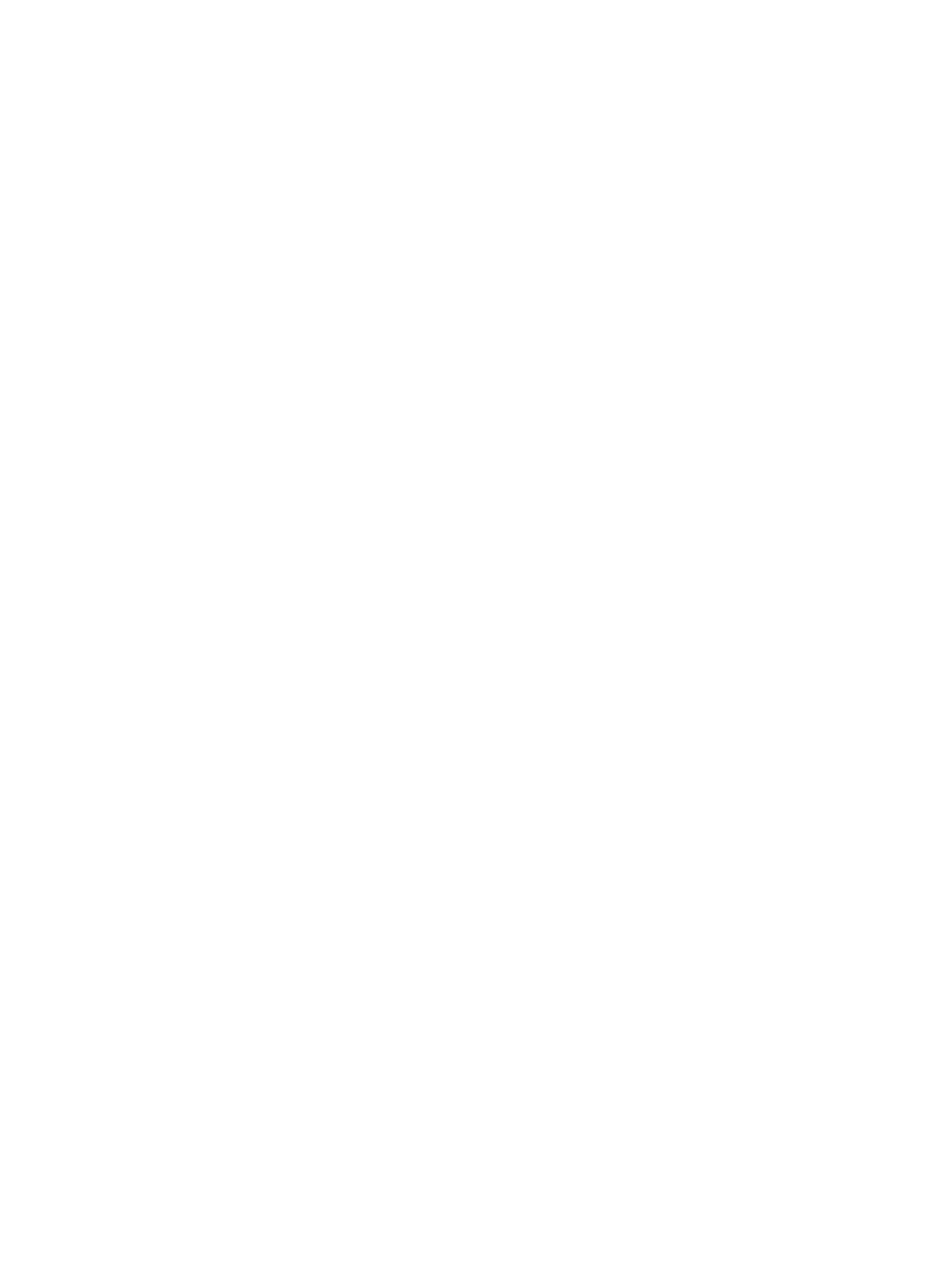
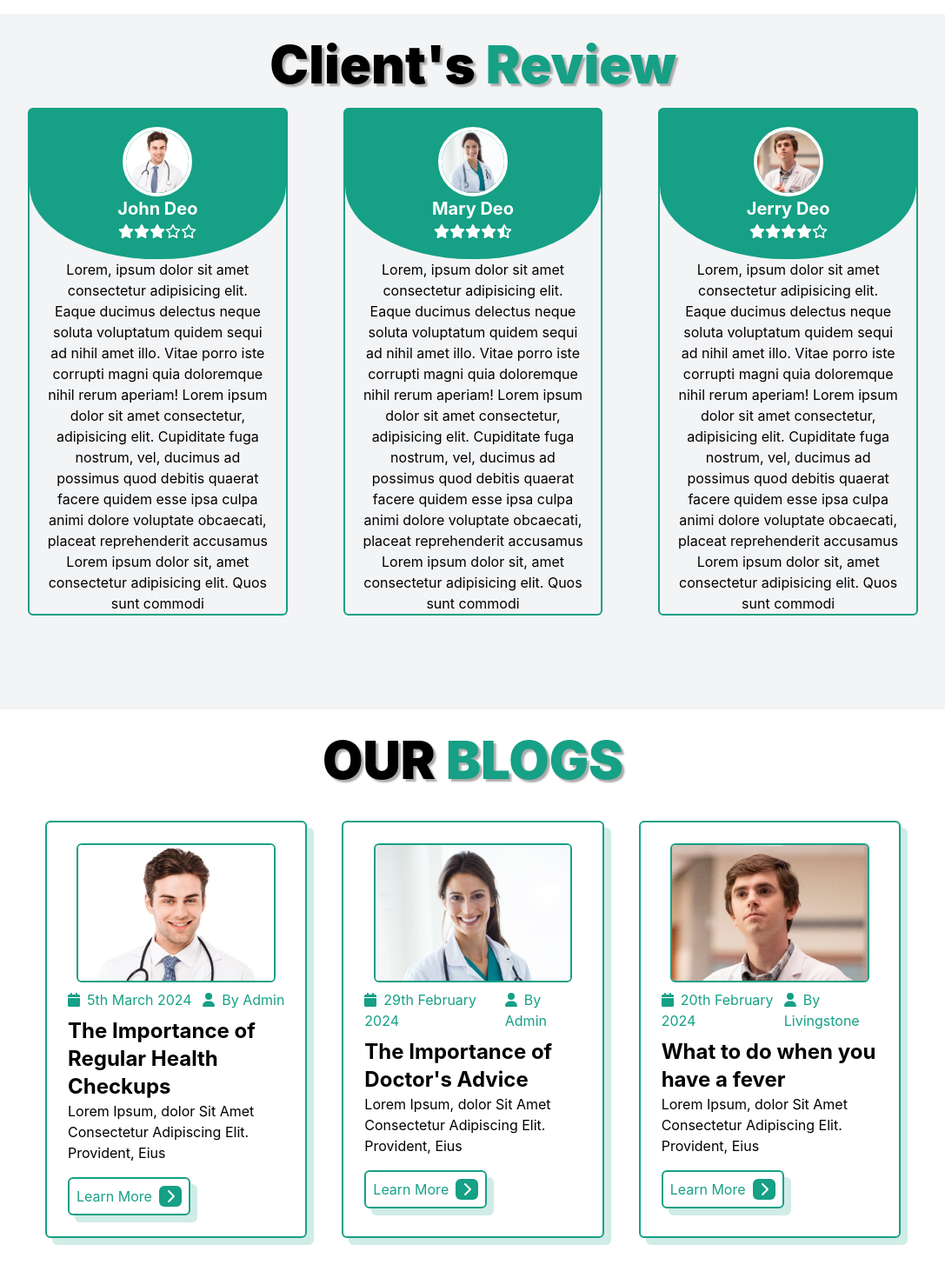
Before and after one commit to KofiAckah/MedCare, a React (Create React App) app: page / in a window 1280 px wide. Shown: the part 4336-5806 px from the top of the page at 87% size, without its empty margins (96-1183 px from the left). Before the commit the page ends 4352 px from the top, so only its background shows below. Built offline with nearby package versions, Linux system fonts and the light colour scheme.

Commit message:
Done with the Blogs View

```diff
--- a/src/App.js
+++ b/src/App.js
@@ -1,5 +1,6 @@
 import "./App.css";
 import About from "./Components/About";
+import Blogs from "./Components/Blogs";
 import Book from "./Components/Book";
 import Doctors from "./Components/Doctors";
 import Home from "./Components/Home";
@@ -19,6 +20,7 @@ function App() {
       <Doctors />
       <Book />
       <Review />
+      <Blogs />
     </div>
   );
 }
--- /dev/null
+++ b/src/Components/Blogs.js
@@ -0,0 +1,76 @@
+import React from "react";
+import { FontAwesomeIcon } from "@fortawesome/react-fontawesome";
+import {
+  faChevronRight,
+  faUser,
+  faCalendar,
+} from "@fortawesome/free-solid-svg-icons";
+import Doc1 from "../Images/Doc's Images/169671343ef815d20808e6c9e43c5c19.jpg";
+import Doc2 from "../Images/Doc's Images/1b52fd81c2282b432b85dc6a8a01f13d.jpg";
+import Doc3 from "../Images/Doc's Images/20322e78cd112ee1f6bcc9dbb75c41ff.jpg";
+
+export default function Blogs() {
+  const data = [
+    {
+      image: Doc1,
+      date: "5th March 2024",
+      who: "By Admin",
+      blogTitle: "The Importance of Regular Health Checkups",
+    },
+    {
+      image: Doc2,
+      date: "29th February 2024",
+      who: "By Admin",
+      blogTitle: "The Importance of Doctor's Advice",
+    },
+    {
+      image: Doc3,
+      date: "20th February 2024",
+      who: "By Livingstone",
+      blogTitle: "What to do when you have a fever",
+    },
+  ];
+  return (
+    <div className="md:h-screen" id="blogs">
+      <h2 className="text-center text-6xl font-black text-shadow pt-7 mb-5">
+        OUR <span className="text-primary">BLOGS</span>
+      </h2>
+      <div className="md:grid grid-cols-3 lg:px-16 xl:px-32">
+        {data.map((item) => (
+          <div className="border-2 border-primary rounded-md bgHover p-6 m-5">
+            <div className="w-11/12 h-40 overflow-hidden border-2 border-primary rounded-md mx-auto">
+              <img src={item.image} alt="Doctor Pic" className="object-fill" />
+            </div>
+            <div className="">
+              <div className="flex items-center justify-between my-2">
+                <div>
+                  <p className="text-primary">
+                    <FontAwesomeIcon icon={faCalendar} className="mr-2" />
+                    {item.date}
+                  </p>
+                </div>
+                <div>
+                  <p className="text-primary">
+                    <FontAwesomeIcon icon={faUser} className="mr-2" />
+                    {item.who}
+                  </p>
+                </div>
+              </div>
+              <p className="text-2xl font-bold">{item.blogTitle}</p>
+              <p>
+                Lorem Ipsum, dolor Sit Amet Consectetur Adipiscing Elit.
+                Provident, Eius
+              </p>
+              <button className="self-start border-2 border-primary text-primary p-2 rounded-md mt-4 flex hover:text-white hover:bg-primary ease-in-out transition-all duration-500 bgHover btn hover:translate-x-2 hover:translate-y-2 max-md:mb-5">
+                Learn More
+                <span className="bg-primary text-white ml-2 font-bold rounded-md px-2">
+                  <FontAwesomeIcon icon={faChevronRight} />
+                </span>
+              </button>
+            </div>
+          </div>
+        ))}
+      </div>
+    </div>
+  );
+}
--- a/src/Components/Review.js
+++ b/src/Components/Review.js
@@ -1,5 +1,70 @@
 import React from "react";
+import { FontAwesomeIcon } from "@fortawesome/react-fontawesome";
+import { faStar, faStarHalfStroke } from "@fortawesome/free-solid-svg-icons";
+import { faStar as faStarRegular } from "@fortawesome/free-regular-svg-icons";
+import Doc1 from "../Images/Doc's Images/169671343ef815d20808e6c9e43c5c19.jpg";
+import Doc2 from "../Images/Doc's Images/1b52fd81c2282b432b85dc6a8a01f13d.jpg";
+import Doc3 from "../Images/Doc's Images/20322e78cd112ee1f6bcc9dbb75c41ff.jpg";
 
 export default function Review() {
-  return <div></div>;
+  const data = [
+    { image: Doc1, name: "John Deo", rating: 3 },
+    { image: Doc2, name: "Mary Deo", rating: 4.5 },
+    { image: Doc3, name: "Jerry Deo", rating: 4 },
+  ];
+  function StarRating({ rating }) {
+    const stars = [];
+    for (let i = 1; i <= 5; i++) {
+      if (i <= rating) {
+        stars.push(<FontAwesomeIcon icon={faStar} className="text-white" />);
+      } else if (i - rating === 0.5) {
+        stars.push(
+          <FontAwesomeIcon icon={faStarHalfStroke} className="text-white" />
+        );
+      } else {
+        stars.push(
+          <FontAwesomeIcon icon={faStarRegular} className="text-white" />
+        );
+      }
+    }
+    return <div>{stars}</div>;
+  }
+  return (
+    <div className="lg:h-screen bg-gray-100 max-lg:pb-5" id="review">
+      <h2 className="text-center text-6xl font-black text-shadow pt-7 mb-5">
+        Client's <span className="text-primary">Review</span>
+      </h2>
+      <div className="md:grid md:grid-cols-3 lg:grid-cols-3 md:gap-4 md:px-2 lg:px-16 lg:gap-8 xl:px-32 xl:gap-16">
+        {data.map((item) => (
+          <div className="border-2 border-primary rounded-md max-sm:m-5 max-md:m-9">
+            <div className="bg-primary flex flex-col items-center py-5 rounded-b-[49%]">
+              <div className="h-20 w-20 rounded-full overflow-hidden border-4 border-white">
+                <img
+                  src={item.image}
+                  alt="Doctor Pic"
+                  className="object-fill"
+                />
+              </div>
+              <p className="text-xl text-center font-bold text-white">
+                {item.name}
+              </p>
+              <p className="text-center">
+                {StarRating({ rating: item.rating })}
+              </p>
+            </div>
+            <p className="text-center mx-5">
+              Lorem, ipsum dolor sit amet consectetur adipisicing elit. Eaque
+              ducimus delectus neque soluta voluptatum quidem sequi ad nihil
+              amet illo. Vitae porro iste corrupti magni quia doloremque nihil
+              rerum aperiam! Lorem ipsum dolor sit amet consectetur, adipisicing
+              elit. Cupiditate fuga nostrum, vel, ducimus ad possimus quod
+              debitis quaerat facere quidem esse ipsa culpa animi dolore
+              voluptate obcaecati, placeat reprehenderit accusamus Lorem ipsum
+              dolor sit, amet consectetur adipisicing elit. Quos sunt commodi
+            </p>
+          </div>
+        ))}
+      </div>
+    </div>
+  );
 }
```
